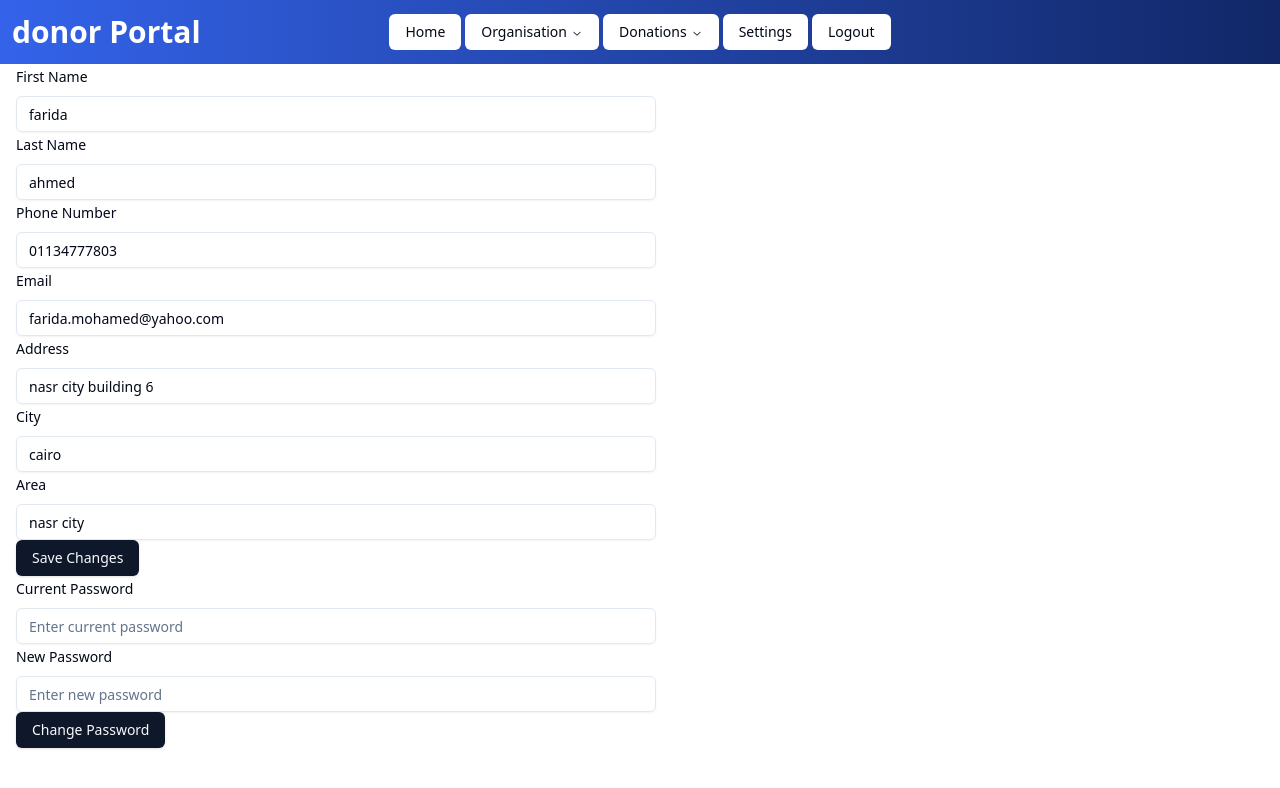
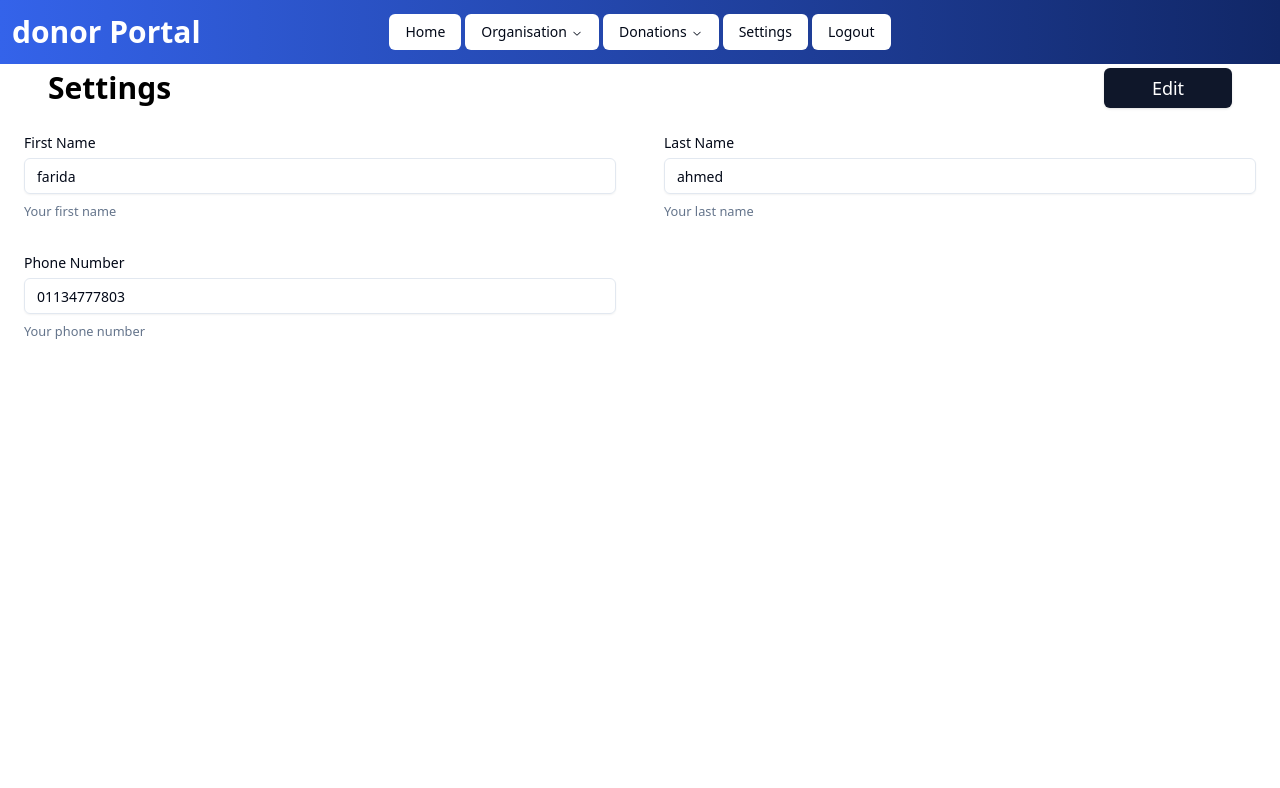
Before and after one commit to DottierDark/TempleSE, a React (Vite) app: page /donor/settings in a window 1280 px wide. Shown: the top 788 px of the page. Built offline with nearby package versions, Linux system fonts and the light colour scheme.

Commit message:
feat: add toaster

```diff
--- a/src/App.tsx
+++ b/src/App.tsx
@@ -1,5 +1,4 @@
 import { BrowserRouter, Route, Routes } from 'react-router-dom';
-import { Toaster } from 'react-hot-toast';
 import './App.css';
 
 import TopBar from './Components/TopBar';
@@ -61,12 +60,13 @@ import OrganizationRequests from './Pages/Admin/Views/OrganizationRequests';
 }
 import DonorRequestsDetails from './Pages/Admin/Details/DonorRequestsDetails';
 import OrganizationRequestsDetails from './Pages/Admin/Details/OrganizationRequestsDetails';
+import { Toaster } from './Components/shadcn/ui/toaster';
 
 function App() {
 	return (
 		<BrowserRouter>
 			<TopBar />
-			<Toaster position="top-center" reverseOrder={false} />
+			<Toaster />
 			<div
 				id="dialog"
 				className="custom-scrollbar absolute flex h-screen w-full items-center justify-center empty:hidden"
--- a/src/Components/Filter.tsx
+++ b/src/Components/Filter.tsx
@@ -1,4 +1,3 @@
-import { ColumnDef } from '@tanstack/react-table';
 import { PlusCircle, MinusCircle } from 'lucide-react';
 import { useEffect, useState } from 'react';
 import * as DropdownMenu from '@radix-ui/react-dropdown-menu';
--- a/src/Components/Searchbar.tsx
+++ b/src/Components/Searchbar.tsx
@@ -1,5 +1,4 @@
 import { useState } from 'react';
-import { Search } from 'lucide-react';
 import { Input } from './shadcn/ui/input';
 
 interface SearchbarProps {
@@ -25,7 +24,7 @@ export default function Searchbar({
 	return (
 		<Input
 			type="text"
-			className="outline:none text-font-arial rounded-md bg-white min-w-40"
+			className="bg-white min-w-40"
 			placeholder="Search for a"
 			value={searchTerm}
 			onChange={(e) => {
--- a/src/Components/details/Details.tsx
+++ b/src/Components/details/Details.tsx
@@ -2,7 +2,12 @@ import { useDetailsContext } from './useDetailsContext';
 import { Button } from '../shadcn/ui/button';
 import { useFormContext } from 'react-hook-form';
 import { useNavigate } from 'react-router-dom';
-export default function Details({ children }: React.PropsWithChildren) {
+export default function Details({
+	replacementTitle,
+	children,
+}: React.PropsWithChildren<{
+	replacementTitle?: string;
+}>) {
 	const { isAddMode, isEditMode, setIsAddMode, setIsEditMode, title, id } =
 		useDetailsContext();
 
@@ -24,15 +29,21 @@ export default function Details({ children }: React.PropsWithChildren) {
 		<form onSubmit={handleSubmit(onSubmit)}>
 			<div className="h-12 w-full flex justify-between px-12 items-center">
 				<h1 className="text-3xl font-bold text-black">
-					{isAddMode
-						? `Add ${title}`
-						: isEditMode
-							? `Editing ${title} - ${id}`
-							: ` ${title} - ${id} Details`}
+					{replacementTitle
+						? replacementTitle
+						: isAddMode
+							? `Add ${title}`
+							: isEditMode
+								? `Editing ${title} - ${id}`
+								: ` ${title} - ${id} Details`}
 				</h1>
 				<div className="flex items-center gap-4">
 					<Button className="text-white w-32 h-10 text-lg" type="submit">
-						{isAddMode ? 'Add' : isEditMode ? 'Save' : 'Edit'}
+						{isAddMode && !replacementTitle
+							? 'Add'
+							: isEditMode
+								? 'Save'
+								: 'Edit'}
 					</Button>
 				</div>
 			</div>
--- a/src/Components/details/types.ts
+++ b/src/Components/details/types.ts
@@ -5,6 +5,6 @@ export type TDetailsContext = {
 	addEditMode: boolean;
 	setIsAddMode: (value: boolean) => void;
 	setIsEditMode: (value: boolean) => void;
-	title: string;
+	title?: string;
 	id?: string;
 };
--- a/src/Components/details/useDetailsContext.tsx
+++ b/src/Components/details/useDetailsContext.tsx
@@ -21,7 +21,7 @@ export const DetailsContextProvider = ({
 	id,
 }: React.PropsWithChildren<{
 	canEdit?: boolean;
-	title: string;
+	title?: string;
 	id?: string;
 }>) => {
 	const [isEditMode, setIsEditMode] = useState(false);
--- a/src/Pages/Donor/Views/DonorSettings.tsx
+++ b/src/Pages/Donor/Views/DonorSettings.tsx
@@ -14,15 +14,18 @@ import {
 	FormMessage,
 } from '../../../Components/shadcn/ui/form';
 import { Input } from '../../../Components/shadcn/ui/input';
+import { DetailsContextProvider } from '../../../Components/details/useDetailsContext';
+import Details from '../../../Components/details/Details';
+import TextField from '../../../Components/details/fields/TextField';
 
 const formSchema = z.object({
 	first_name: z.string().min(2, {
 		message: 'First name must be at least 3 characters.',
 	}),
-	lastName: z.string().min(2, {
+	last_name: z.string().min(2, {
 		message: 'Last name must be at least 3 characters.',
 	}),
-	phoneNumber: z.string().min(8, {
+	phone_number: z.string().min(11, {
 		message: 'Phone number must be at least 11 characters.',
 	}),
 	email: z.string().email({
@@ -46,164 +49,53 @@ const formSchema = z.object({
 });
 
 export default function DonorSettings() {
-	const [passwordChanged, setPasswordChanged] = useState(false);
-	const [infoSaved, setInfoSaved] = useState(false);
-
-	const formInfo = useForm({
+	const form = useForm({
 		resolver: zodResolver(formSchema),
 		defaultValues: {
-			firstName: 'farida',
-			lastName: 'ahmed',
-			phoneNumber: '01134777803',
+			first_name: 'farida',
+			last_name: 'ahmed',
+			phone_number: '01134777803',
 			email: 'farida.mohamed@yahoo.com',
 			address: 'nasr city building 6',
 			city: 'cairo',
 			area: 'nasr city',
-		},
-	});
-	const form = useForm({
-		resolver: zodResolver(formSchema),
-		defaultValues: {
 			currentPassword: '',
 			newPassword: '',
 		},
 	});
 
 	return (
-		<div className="flex">
-			<div className="w-1/2 ml-4">
-				<Form {...formInfo}>
-					<FormField
-						control={formInfo.control}
-						name="firstName"
-						render={({ field }) => (
-							<FormItem>
-								<FormLabel>First Name</FormLabel>
-								<FormControl>
-									<Input placeholder="Enter first name" {...field} />
-								</FormControl>
-								<FormMessage />
-							</FormItem>
-						)}
-					/>
-					<FormField
-						control={formInfo.control}
-						name="lastName"
-						render={({ field }) => (
-							<FormItem>
-								<FormLabel>Last Name</FormLabel>
-								<FormControl>
-									<Input placeholder="Enter last name" {...field} />
-								</FormControl>
-								<FormMessage />
-							</FormItem>
-						)}
-					/>
-					<FormField
-						control={formInfo.control}
-						name="phoneNumber"
-						render={({ field }) => (
-							<FormItem>
-								<FormLabel>Phone Number</FormLabel>
-								<FormControl>
-									<Input placeholder="Enter phone number" {...field} />
-								</FormControl>
-								<FormMessage />
-							</FormItem>
-						)}
-					/>
-					<FormField
-						control={formInfo.control}
-						name="email"
-						render={({ field }) => (
-							<FormItem>
-								<FormLabel>Email</FormLabel>
-								<FormControl>
-									<Input placeholder="Enter email" {...field} />
-								</FormControl>
-								<FormMessage />
-							</FormItem>
-						)}
-					/>
-					<FormField
-						control={formInfo.control}
-						name="address"
-						render={({ field }) => (
-							<FormItem>
-								<FormLabel>Address</FormLabel>
-								<FormControl>
-									<Input placeholder="Enter address" {...field} />
-								</FormControl>
-								<FormMessage />
-							</FormItem>
-						)}
-					/>
-					<FormField
-						control={formInfo.control}
-						name="city"
-						render={({ field }) => (
-							<FormItem>
-								<FormLabel>City</FormLabel>
-								<FormControl>
-									<Input placeholder="Enter city" {...field} />
-								</FormControl>
-								<FormMessage />
-							</FormItem>
-						)}
-					/>
-					<FormField
-						control={formInfo.control}
-						name="area"
-						render={({ field }) => (
-							<FormItem>
-								<FormLabel>Area</FormLabel>
-								<FormControl>
-									<Input placeholder="Enter area" {...field} />
-								</FormControl>
-								<FormMessage />
-							</FormItem>
-						)}
-					/>
-					<Button type="submit">Save Changes</Button>
-				</Form>
-				<Form {...form}>
-					<FormField
-						control={form.control}
-						name="currentPassword"
-						render={({ field }) => (
-							<FormItem>
-								<FormLabel>Current Password</FormLabel>
-								<FormControl>
-									<Input
-										type="password"
-										placeholder="Enter current password"
-										{...field}
-									/>
-								</FormControl>
-								<FormMessage />
-							</FormItem>
-						)}
-					/>
-					<FormField
-						control={form.control}
-						name="newPassword"
-						render={({ field }) => (
-							<FormItem>
-								<FormLabel>New Password</FormLabel>
-								<FormControl>
-									<Input
-										type="password"
-										placeholder="Enter new password"
-										{...field}
-									/>
-								</FormControl>
-								<FormMessage />
-							</FormItem>
-						)}
-					/>
-					<Button type="submit">Change Password</Button>
-				</Form>
-			</div>
-		</div>
+		<Form {...form}>
+			<DetailsContextProvider >
+				<Details replacementTitle="Settings">
+					<div className="grid grid-cols-2 p-6 gap-x-12">
+						<TextField
+							name="first_name"
+							label="First Name"
+							description="Your first name"
+							detailsClassName=""
+							inputClassName=""
+							placeholder="Enter first name..."
+						/>
+						<TextField
+							name="last_name"
+							label="Last Name"
+							description="Your last name"
+							detailsClassName=""
+							inputClassName=""
+							placeholder="Enter last name..."
+						/>
+						<TextField
+							name="phone_number"
+							label="Phone Number"
+							description="Your phone number"
+							detailsClassName=""
+							inputClassName=""
+							placeholder="Enter phone number..."
+						/>
+					</div>
+				</Details>
+			</DetailsContextProvider>
+		</Form>
 	);
 }
```
